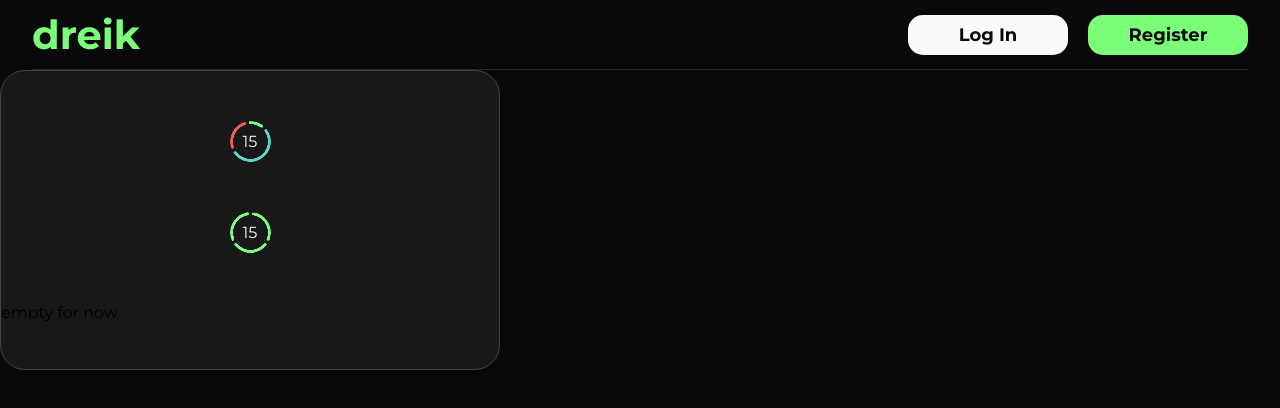
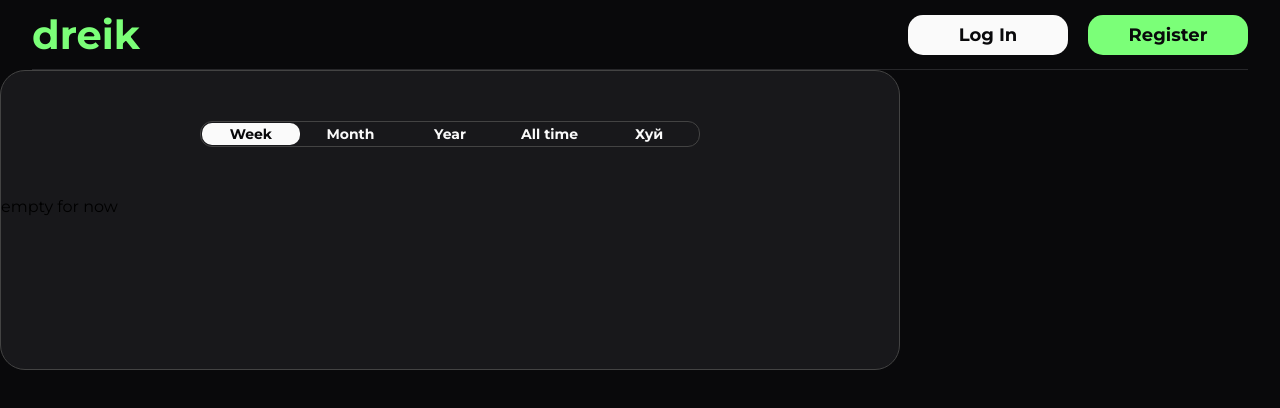
Before and after one commit to yodreik/frontend, a Next.js app: page / in a window 1280 px wide. Shown: the top 408 px of the page. Built offline with nearby package versions, Linux system fonts and the light colour scheme; no server answers.

Commit message:
chore: add component SegmentedControl

```diff
--- a/src/app/page.module.css
+++ b/src/app/page.module.css
@@ -2,16 +2,13 @@
     background-color: var(--dark-gray);
     border: 1px solid var(--light-gray);
     height: 300px;
-    width: 500px;
+    width: 900px;
     border-radius: 25px;
 }
 
 
 .container {
     margin: 50px;
-
-    height: 41px;
-    width: 41px;
 
     position: relative;
     justify-self: center;
@@ -22,65 +19,7 @@
     align-items: center;
 }
 
-.day {
-    position: absolute;
-
-    cursor: pointer;
-
-    color: var(--white);
-
-    height: 41px;
-    width: 41px;
-
-    border-radius: 50%;
-
-    justify-self: center;
-    align-self: center;
-
-    display: flex;
-    justify-content: center;
-    align-items: center;
+.width {
+    width: 500px;
+    height: 26px;
 }
-
-.container:hover .day {
-    background-color: var(--gray);
-}
-
-.pie {
-    --p: 20;
-    --b: 3px;
-    --w: 41px;
-    --c: #337AB7;
-    --f: #00000000;
-    --r: 0deg;
-
-
-    /* transform: rotate(var(--r)); */
-    width: var(--w);
-    aspect-ratio: 1;
-    position: absolute;
-    display: inline-grid;
-    place-content: center;
-    font-size: 25px;
-    font-weight: bold;
-    font-family: sans-serif;
-}
-.pie:before,
-.pie:after {
-    content: "";
-    position: absolute;
-    border-radius: 50%;
-}
-
-.pie:before {
-    inset: 0;
-    background: radial-gradient(farthest-side, var(--c) 98%, #0000) top/var(--b) var(--b) no-repeat, conic-gradient(var(--c) calc(var(--p) * 1%), var(--f) 0);
-    mask: radial-gradient(farthest-side, #0000 calc(99% - var(--b)), #000 calc(100% - var(--b)));
-    transform: rotate(calc(var(--r) * 3.6deg));
-}
-
-.pie:after {
-    inset: calc(50% - var(--b) / 2);
-    background: var(--c);
-    transform: rotate(calc((var(--p) + var(--r)) * 3.6deg)) translateY(calc(51% - var(--w) / 2));
-}
--- a/src/app/page.tsx
+++ b/src/app/page.tsx
@@ -1,29 +1,19 @@
+"use client"
+
 import styles from "./page.module.css";
-import DonutChart from "@/components/DonutChart/DonutChart";
-
-interface Part {
-    value: number;
-    color: string;
-}
+import { useState } from 'react';
+import SegmentedControl from "@/components/SegmentedControl/SegmentedControl";
 
 export default function Home() {
-    const Parts: Part[] = [
-        {value: 10, color: "var(--accent)"},
-        {value: 10, color: "var(--accent)"},
-        {value: 10, color: "var(--accent)"}
-    ]
+    const [togglePosition, setTogglePosition] = useState<number>(0);
+    const selections = ["Week", "Month", "Year", "All time", "Хуй"];
+
     return (
         <main>
             <div className={styles.temporaryStatistics}>
                 <div className={styles.container}>
-                    <div className={styles.day}>15</div>
-                    <div className={styles.pie} style={{ '--r': '0', '--p': '10', '--c': 'var(--accent)'} as React.CSSProperties}/>
-                    <div className={styles.pie} style={{ '--r': '15', '--p': '50', '--c': 'var(--sexy-blue)'} as React.CSSProperties}/>
-                    <div className={styles.pie} style={{ '--r': '70', '--p': '25', '--c': 'var(--red)'} as React.CSSProperties}/>
+                    <SegmentedControl size={styles.width} selections={selections} getSelection={togglePosition} setSelection={setTogglePosition} />
                 </div>
-                <DonutChart className={styles.container} parts={Parts}>
-                    <div className={styles.day}>15</div>
-                </DonutChart>
                 <div>empty for now</div>
             </div>
         </main>
--- /dev/null
+++ b/src/components/SegmentedControl/SegmentedControl.module.css
@@ -0,0 +1,70 @@
+.toggle_container {
+    cursor: pointer;
+
+    position: relative;
+
+    border: 1px solid var(--light-gray);
+    border-radius: 12px;
+
+    display: flex;
+    justify-content: center;
+    align-items: center;
+    flex-direction: row;
+}
+
+.toggle_button {
+    color: var(--white);
+    font-size: 14px;
+    font-weight: 700;
+
+    height: 100%;
+    flex: 1;
+
+    border-radius: 10px;
+
+    display: flex;
+    justify-content: center;
+    align-items: center;
+}
+
+.active_toggle_button {
+    position: absolute;
+    top: 1px;
+
+    height: calc(100% - 2px);
+
+    background-color: var(--white);
+    border-radius: 10px;
+
+    display: flex;
+    overflow: hidden;
+
+    transition: 0.5s ease-in-out;
+}
+
+.active_titles_container {
+    position: absolute;
+    top: -2px;
+
+    border-radius: 10px;
+
+    display: flex;
+    justify-content: center;
+    align-items: center;
+    flex-direction: row;
+    padding: 1px;
+
+    transition: 0.5s ease-in-out;
+}
+
+.active_toggle_title {
+    color: var(--black);
+    font-size: 14px;
+    font-weight: 700;
+
+    height: 100%;
+
+    display: flex;
+    justify-content: center;
+    align-items: center;
+}
--- /dev/null
+++ b/src/components/SegmentedControl/SegmentedControl.tsx
@@ -0,0 +1,51 @@
+"use client";
+
+import styles from "./SegmentedControl.module.css";
+
+interface Props {
+    size?: string;
+    selections: string[];
+    getSelection: number;
+    setSelection: React.Dispatch<React.SetStateAction<number>>;
+}
+
+const SegmentedControl = ({size, selections, getSelection, setSelection}: Props) => {
+    return (
+        <div className={`${styles.toggle_container} ${size}`}>
+            {selections.map((selection, index) => {
+                return (
+                    <div
+                        key={index}
+                        className={styles.toggle_button}
+                        onClick={() => {setSelection(index)}}
+                    >
+                        {selections[index]}
+                    </div>)
+            })}
+
+            <div
+                className={styles.active_toggle_button}
+                style={{ left: `calc(${100 / selections.length * getSelection}% + 1px)`, width: `calc(${100 / selections.length}% - 2px)` }}
+            >
+                <div
+                    className={`${styles.active_titles_container} ${size}`}
+                    style={{ left: `calc((${getSelection} * (-100%)) - 2px - 2 * ${getSelection}px)` }}
+                >
+                    {selections.map((selection, index) => {
+                        return (
+                            <div
+                                key={index}
+                                className={styles.active_toggle_title}
+                                style={{ width: `calc(${100 / selections.length}%)` }}
+                            >
+                                {selections[index]}
+                            </div>
+                        )
+                    })}
+                </div>
+            </div>
+        </div>
+    );
+};
+
+export default SegmentedControl;
```
Also changed, not shown: src/components/BarCalendar/BarCalendar.module.css (+4 -107 lines), src/components/BarCalendar/BarCalendar.tsx (+27 -39 lines).
